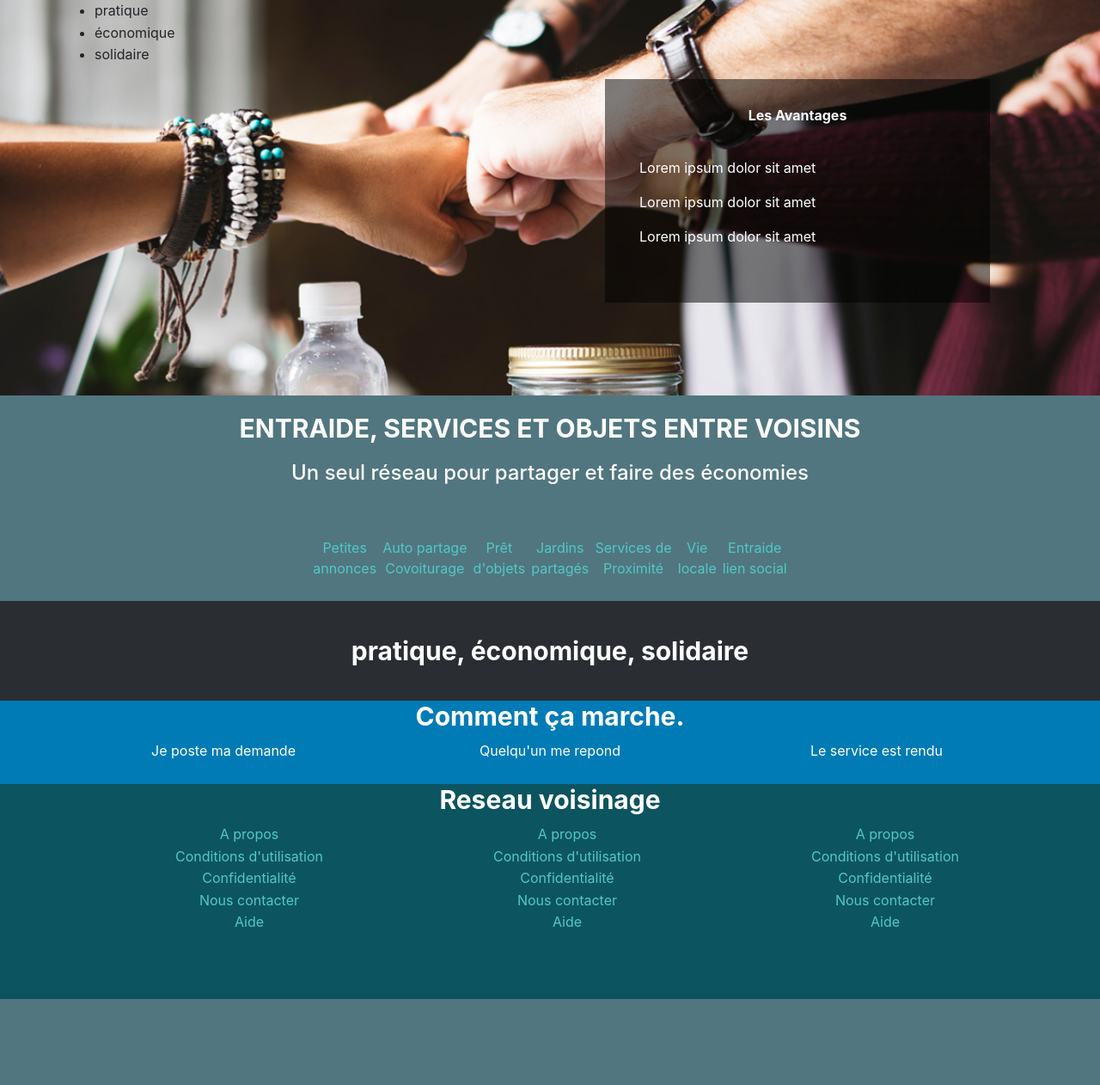
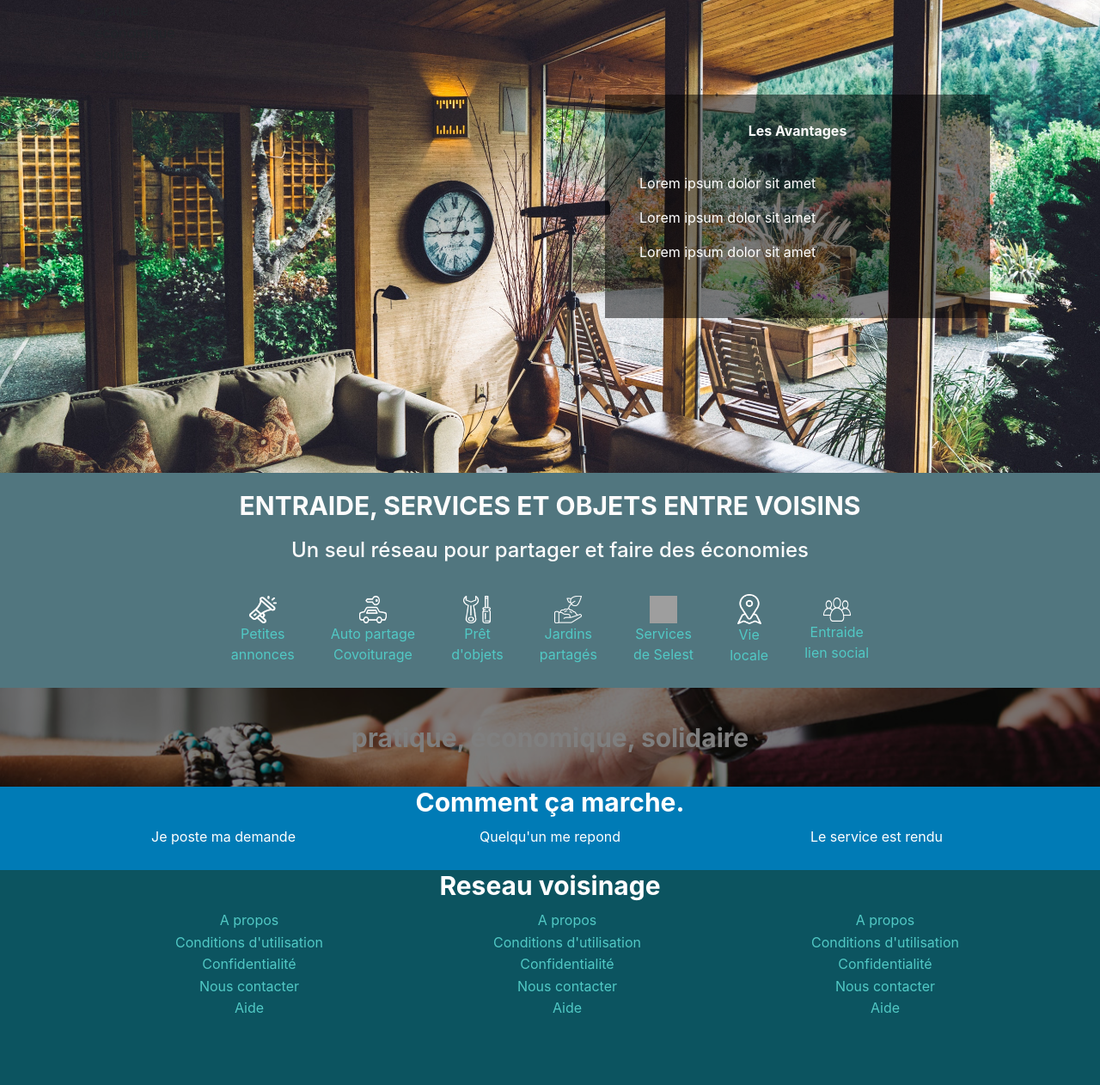
Before and after one commit to David-tofigh/Selest, a PHP site: page / in a window 1280 px wide. Shown: the part 204-1466 px from the top of the page at 86% size. Before the commit the page ends 1366 px from the top, so only its background shows below. Run offline with PHP 8.4, Linux system fonts and the light colour scheme; grey boxes are pictures that could not be loaded.

Commit message:
Modification site  Selest

```diff
--- a/index.php
+++ b/index.php
@@ -30,31 +30,32 @@
                 <div class="row">
                         <div class="col-lg-12">
                                 <p class="btn-service">
-                                        <a href="#" class="btn btn-sq  avoid-clicks">
-                                                <i class="fa fa-tags fa-2x"></i><br>
+                                        <a href="#" class="btn btn-sq  avoid-clicks icone">
+                                                <img src="img/annonce.png"><br>
                                                 Petites<br>annonces
                                         </a>
-                                        <a href="#" class="btn btn-sq  avoid-clicks">
-                                                <i class="fa fa-car fa-2x"></i><br>Auto partage<br>Covoiturage
+                                        <a href="#" class="btn btn-sq  avoid-clicks icone">
+                                                <img src="img/partage.png"><br>
+                                                Auto partage<br>Covoiturage
                                         </a>
-                                        <a href="#" class="btn btn-sq  avoid-clicks">
-                                                <i class="fa fa-wrench fa-2x"></i><br>
+                                        <a href="#" class="btn btn-sq  avoid-clicks icone">
+                                                <img src="img/objet.png"><br>
                                                 Prêt<br>d'objets
                                         </a>
-                                        <a href="#" class="btn btn-sq  avoid-clicks">
-                                                <i class="fa fa-envira fa-2x"></i><br>
+                                        <a href="#" class="btn btn-sq  avoid-clicks icone">
+                                                <img src="img/jardin.png"><br>
                                                 Jardins<br>partagés
                                         </a>
-                                        <a href="#" class="btn btn-sq  avoid-clicks">
-                                                <span class="icon-shop"></span><br>
-                                                Services de<br>Proximité
+                                        <a href="#" class="btn btn-sq  avoid-clicks icone">
+                                                <img src="img/service.png"><br>
+                                                Services<br>de Selest
                                         </a>
-                                        <a href="#" class="btn btn-sq  avoid-clicks">
-                                                <i class="fa fa-calendar-check-o fa-2x fa-fw"></i><br>
+                                        <a href="#" class="btn btn-sq  avoid-clicks icone-1">
+                                                <img src="img/local.png"><br>
                                                 Vie<br>locale
                                         </a>
-                                        <a href="#" class="btn btn-sq  avoid-clicks">
-                                                <i class="fa fa-users fa-2x"></i><br>
+                                        <a href="#" class="btn btn-sq  avoid-clicks icone-2">
+                                                <img src="img/group.png"><br>
                                                 Entraide<br>lien social
                                         </a>
                                 </p>
@@ -78,7 +79,9 @@
 <!--                </div>-->
 <!--        </div>-->
 <section class="zone-pub">
-        <h2 class="txt-service-centre">pratique, économique, solidaire</h2>
+        <div>
+                <h2 class="txt-service-centre">pratique, économique, solidaire</h2>
+        </div>
 </section>
 <section class="zone-marche">
         <div class="container">
--- a/scss/components/_slide-home.scss
+++ b/scss/components/_slide-home.scss
@@ -1,10 +1,9 @@
 .img-background{
   //background-color: #51767f;
-  background-image: url('../img/img-background.jpg');
+  background-image: url("../img/img-slide-home.jpg");
   background-size: cover;
   width: 100%;
-  height: 460px;
-  background-position-y: 25%;
+  height: 550px;
+  background-position-y: 65%;
   position: relative;
-
 }
--- a/scss/components/_zone.scss
+++ b/scss/components/_zone.scss
@@ -35,9 +35,40 @@
   background-color: #51767f;
   margin-top: -20px;
 }
+.icone{
+  margin-right: 35px;
+}
+.icone-1{
+  margin-right: 35px;
+}
+.icone img{
+  width: 32px;
+  height: 32px;
+}
+.icone-1 img{
+  width: 28px;
+  height: 35px;
+}
+.icone-2 img{
+  width: 32px;
+  height: 28px;
+}
 .zone-pub{
+  background-image: url('../img/img-background.jpg');
   background-color: #2a2e33;
   text-align: center;
+  background-size: cover;
+  width: 100%;
+  height: 115px;
+  background-position-y: 25%;
+}
+.zone-pub::before{
+  content: "";
+  background-color: rgba(0,0,0,0.5);
+  position: absolute;
+  height: 115px;
+  width: 100%;
+  left:0;
 }
 .zone-marche{
   text-align: center;
```
Also changed, not shown: css/global.css, img/annonce.png (added), img/group.png (added), img/img-slide-home.jpg (added), img/jardin.png (added), img/local.png (added), img/objet.png (added), img/partage.png (added), scss/components/_text.scss (line endings or trailing spaces), 2 other files.
